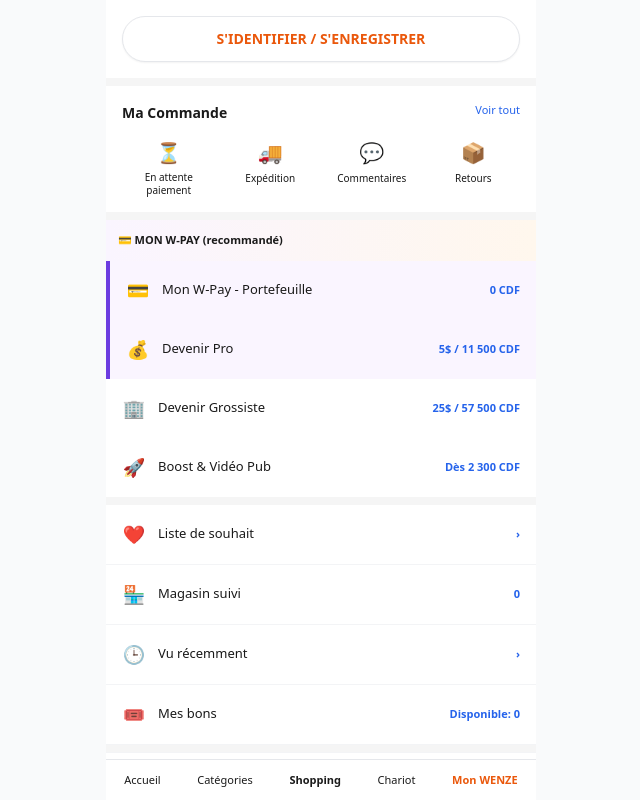
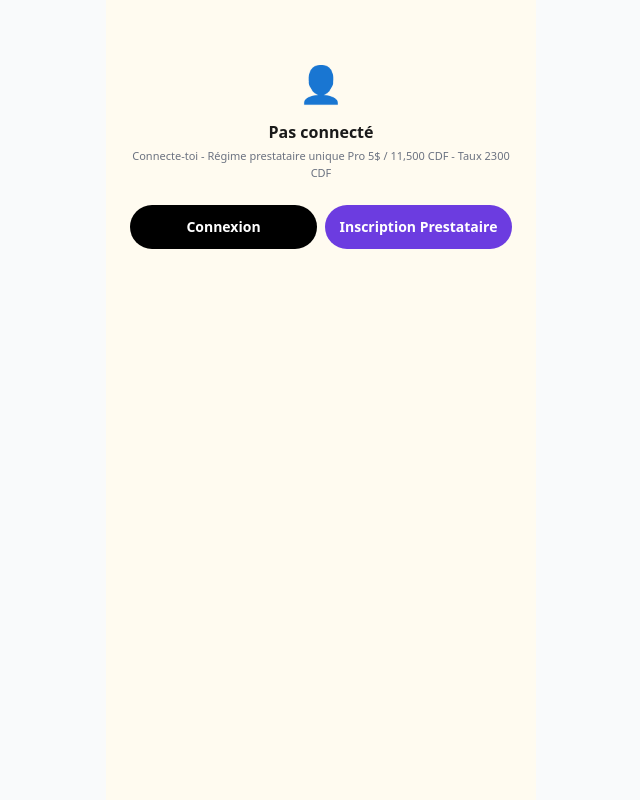
Before and after one commit to kongolokelvin47-cmd/Wenze-pwa, a Next.js app: page /profil in a window 1280 px wide. Shown: the top 800 px of the page, without its empty margins (319-959 px from the left). Built offline with nearby package versions, Linux system fonts and the light colour scheme; no server answers.

Commit message:
Refactor ProfilWenze to ProfilPage with improved state
Refactor ProfilWenze component to ProfilPage and update state management. Enhance user data handling and improve loading logic.

```diff
--- a/app/profil/page.tsx
+++ b/app/profil/page.tsx
@@ -1,158 +1,215 @@
-"use client"
-import { useEffect, useState } from "react"
-import Link from "next/link"
-import { useRouter } from "next/navigation"
-import { createClient } from "@supabase/supabase-js"
+"use client";
+import { useState, useEffect, useMemo } from "react";
+import Link from "next/link";
+import { useRouter } from "next/navigation";
+import { CATEGORIES_WENZE, getCategorieById } from "@/lib/categories";
+import { FORMULES, verifierAbonnement, TAUX_CDF } from "@/lib/paiement";
 
-// ✅ FIX VERCEL ANTI-ROUGE - plus de ../../lib/supabase
-const supabase = createClient(
-  process.env.NEXT_PUBLIC_SUPABASE_URL!,
-  process.env.NEXT_PUBLIC_SUPABASE_ANON_KEY!
-)
+const cleanWhatsapp = (n: string) => (n || "").toString().replace(/[^0-9]/g, "");
 
-export default function ProfilWenze() {
-  const router = useRouter()
-  const [user, setUser] = useState<any>(null)
-  const [profile, setProfile] = useState<any>(null)
-  const [solde, setSolde] = useState(0)
-  const [loading, setLoading] = useState(true)
+export default function ProfilPage() {
+  const router = useRouter();
+  const [user, setUser] = useState<any>(null);
+  const [annonces, setAnnonces] = useState<any[]>([]);
+  const [abonnement, setAbonnement] = useState<any>(null);
+  const [solde, setSolde] = useState(0);
 
-  useEffect(() => { charger() }, [])
+  useEffect(() => {
+    try {
+      const raw = localStorage.getItem("wenze_user");
+      if (raw) {
+        const u = JSON.parse(raw);
+        // ✅ FIX BOUTIQUE - assure regime prestataire unique + estBoutique
+        const fixedUser = {
+          ...u,
+          regime: u.regime || "prestataire",
+          estBoutique: u.estBoutique !== false, // Par défaut true si pas défini - pour que /boutiques fonctionne
+          categorieId: u.categorieId || u.categorie || "commerce",
+          profession: u.profession || u.activite || "Prestataire",
+        };
+        setUser(fixedUser);
 
-  async function charger() {
-    try {
-      const { data: { user } } = await supabase.auth.getUser()
-      setUser(user)
+        // ✅ SYNC vers wenze_all_users pour que /boutiques te voie - CRITIQUE
+        try {
+          const allRaw = localStorage.getItem("wenze_all_users");
+          const allUsers = allRaw ? JSON.parse(allRaw) : [];
+          const wa = cleanWhatsapp(fixedUser.ownerWhatsapp || fixedUser.whatsapp);
+          const idx = allUsers.findIndex((x:any) => cleanWhatsapp(x.ownerWhatsapp || x.whatsapp) === wa);
+          if (idx >= 0) allUsers[idx] = { ...allUsers[idx], ...fixedUser };
+          else allUsers.push(fixedUser);
+          localStorage.setItem("wenze_all_users", JSON.stringify(allUsers));
+          localStorage.setItem("wenze_user", JSON.stringify(fixedUser));
+        } catch {}
 
-      if (user) {
-        const [profRes, soldeRes] = await Promise.all([
-          supabase.from('profiles').select('*').eq('id', user.id).single(),
-          supabase.from('portefeuilles').select('solde').eq('user_id', user.id).single()
-        ])
+        // Solde W-Pay si existe
+        const s = parseInt(localStorage.getItem("wenze_solde") || "0");
+        setSolde(s);
+      }
+      const list = JSON.parse(localStorage.getItem("wenze_annonces_list") || "[]");
+      setAnnonces(list);
+      setAbonnement(verifierAbonnement());
+    } catch {}
+  }, []);
 
-        if (profRes.data) {
-          // Auto-downgrade si expiré
-          if (profRes.data?.plan_expire_at && new Date(profRes.data.plan_expire_at) < new Date() && profRes.data.plan !== 'freemium') {
-            await supabase.from('profiles').update({ plan: 'freemium', annonces_max: 3 }).eq('id', user.id)
-            setProfile({ ...profRes.data, plan: 'freemium' })
-          } else {
-            setProfile(profRes.data)
-          }
+  const myAnnonces = useMemo(() => {
+    if (!user) return [];
+    const myWa = cleanWhatsapp(user.ownerWhatsapp || user.whatsapp);
+    return annonces.filter((a: any) => cleanWhatsapp(a.ownerWhatsapp || a.whatsapp) === myWa);
+  }, [user, annonces]);
+
+  const getCategorieInfo = (catId: string) => {
+    const cat = getCategorieById((catId || "").toLowerCase());
+    return cat ? `${cat.icon} ${cat.titreCourt}` : catId || "Non défini";
+  };
+
+  const getRegimeBadge = () => {
+    if (!user) return null;
+    const act = (user.activiteId || user.activite || user.profession || "").toLowerCase();
+    const isTech = act.includes("soudeur") || act.includes("tout-travaux") || user.categorieId === "technique";
+    // ✅ Régime prestataire unique - Soudeur + Tout travaux = même régime que tous les prestataires
+    if (user.type === "pro") return { label: `PRO ${FORMULES.pro.prix}$ / ${FORMULES.pro.prixCDF.toLocaleString()} CDF • Régime prestataire unique ${isTech ? "🔧 Soudeur + Tout travaux inclus" : ""}`, color: "bg-[#6C3CE0]" };
+    if (user.type === "grossiste") return { label: `GROSSISTE ${FORMULES.grossiste.prix}$ / ${FORMULES.grossiste.prixCDF.toLocaleString()} CDF • Régime prestataire`, color: "bg-orange-500" };
+    return { label: `FREEMIUM 3 gratuites • Régime prestataire • Taux ${TAUX_CDF} CDF`, color: "bg-gray-800" };
+  };
+
+  const handleLogout = () => {
+    if (confirm("Déconnexion ? Supprime aussi ta boutique locale ?")) {
+      const wa = cleanWhatsapp(user.ownerWhatsapp || user.whatsapp);
+      try {
+        const allRaw = localStorage.getItem("wenze_all_users");
+        if (allRaw) {
+          const allUsers = JSON.parse(allRaw);
+          const filtered = allUsers.filter((x:any) => cleanWhatsapp(x.ownerWhatsapp || x.whatsapp) !== wa);
+          localStorage.setItem("wenze_all_users", JSON.stringify(filtered));
         }
-        if (soldeRes.data) setSolde(soldeRes.data.solde)
-        else {
-          // Crée portefeuille si n'existe pas
-          await supabase.from('portefeuilles').insert({ user_id: user.id, solde: 0 })
-        }
-      }
-    } catch(e) { console.log(e) }
-    finally { setLoading(false) }
+      } catch {}
+      localStorage.removeItem("wenze_user");
+      router.push("/");
+    }
+  };
+
+  if (!user) {
+    return (
+      <div className="max-w-[430px] mx-auto bg-[#FFFBF0] min-h-screen p-6 text-center">
+        <p className="text-4xl mt-10">👤</p>
+        <p className="font-black mt-4">Pas connecté</p>
+        <p className="text-[11px] text-gray-500 mt-1">Connecte-toi - Régime prestataire unique Pro {FORMULES.pro.prix}$ / {FORMULES.pro.prixCDF.toLocaleString()} CDF - Taux {TAUX_CDF} CDF</p>
+        <div className="grid grid-cols-2 gap-2 mt-6">
+          <Link href="/connexion" className="bg-black text-white py-3 rounded-full text-sm font-bold">Connexion</Link>
+          <Link href="/inscription" className="bg-[#6C3CE0] text-white py-3 rounded-full text-sm font-bold">Inscription Prestataire</Link>
+        </div>
+      </div>
+    );
   }
 
-  async function logout() {
-    await supabase.auth.signOut()
-    if (typeof window !== 'undefined') localStorage.clear()
-    router.push('/login')
-  }
-
-  if (loading) return <div className="max-w-[430px] mx-auto p-10 text-center text-xs">Chargement WENZE...</div>
-
-  const isPro = profile?.plan === 'pro' || profile?.plan === 'grossiste'
-  const isExpired = profile?.plan_expire_at ? new Date(profile.plan_expire_at) < new Date() : false
+  const badge = getRegimeBadge();
+  const catInfo = getCategorieInfo(user.categorieId || user.categorie);
+  const actLower = (user.activiteId || user.activite || user.profession || "").toLowerCase();
+  const isSpecialRegime = actLower.includes("soudeur") || actLower.includes("tout-travaux");
 
   return (
-    <div className="max-w-[430px] mx-auto min-h-screen bg-[#f5f5f5] pb-24">
-      <div className="bg-white p-4">
-        {!user ? (
-          <Link href="/login" className="block w-full bg-white border shadow-sm rounded-full py-3 font-bold text-orange-600 text-center text-sm">
-            S'IDENTIFIER / S'ENREGISTRER
-          </Link>
-        ) : (
-          <div className="flex items-center gap-3">
-            <div className="w-12 h-12 bg-black text-white rounded-full flex items-center justify-center font-bold text-lg">
-              {user.email?.[0]?.toUpperCase()}
+    <div className="max-w-[430px] mx-auto bg-[#FFFBF0] min-h-screen pb-24">
+      <header className="sticky top-0 bg-white z-20 p-4 border-b flex items-center gap-3">
+        <Link href="/" className="w-8 h-8 bg-gray-100 rounded-full flex items-center justify-center">←</Link>
+        <h1 className="font-black">Profil • {myAnnonces.length} annonces</h1>
+        <span className="ml-auto text-[10px] bg-black text-white px-2 py-1 rounded-full font-bold">{solde.toLocaleString()} CDF • Taux {TAUX_CDF}</span>
+      </header>
+
+      <div className="p-4">
+        <div className="bg-white border rounded-2xl p-4">
+          <div className="flex gap-3">
+            <div className="w-16 h-16 rounded-full bg-gradient-to-br from-purple-100 to-orange-100 flex items-center justify-center text-2xl border overflow-hidden">
+              {user.photo ? <img src={user.photo} className="w-full h-full rounded-full object-contain" /> : "👤"}
             </div>
             <div className="flex-1 min-w-0">
-              <p className="font-bold text-sm truncate">{user.email}</p>
-              <div className="flex items-center gap-2 mt-0.5">
-                <span className={`text-[10px] px-2 py-0.5 rounded-full font-black ${isPro && !isExpired ? 'bg-purple-100 text-[#6C3CE0]' : 'bg-gray-100 text-gray-600'}`}>
-                  {isExpired ? 'EXPIRÉ' : (profile?.plan || 'FREEMIUM').toUpperCase()}
-                </span>
-                <span className="text-[11px] text-green-600 font-bold">
-                  {isPro && !isExpired ? 'ILLIMITÉ' : '3 annonces max'}
-                </span>
+              <p className="font-black text-[15px] flex items-center gap-2">{user.nom} {isSpecialRegime && <span className="text-[8px] bg-[#6C3CE0] text-white px-2 py-0.5 rounded-full">PRESTATAIRE UNIQUE</span>}</p>
+              <p className="text-[11px] text-gray-600">👤 {user.profession || user.categorie || "Prestataire"} • {catInfo}</p>
+              <p className="text-[10px] text-gray-500">📍 {user.ville || user.commune || "Kinshasa"} • 🔒 {cleanWhatsapp(user.ownerWhatsapp || user.whatsapp).slice(-4)} • Taux {TAUX_CDF} CDF</p>
+              <div className="flex gap-2 mt-2 flex-wrap">
+                <span className={`text-[9px] px-2 py-1 rounded-full font-bold text-white ${badge?.color}`}>{badge?.label}</span>
+                <span className="text-[9px] px-2 py-1 rounded-full bg-green-50 text-green-700 font-bold">Régime: {user.regime || "prestataire"} • estBoutique: {user.estBoutique ? "OUI" : "NON"}</span>
+                {abonnement?.actif && <span className="text-[9px] px-2 py-1 rounded-full bg-green-500 text-white font-bold">Actif {abonnement.expireDans}j restants</span>}
               </div>
-              {profile?.plan_expire_at && !isExpired && (
-                <p className="text-[10px] text-gray-500 mt-1">Expire le {new Date(profile.plan_expire_at).toLocaleDateString('fr-FR')}</p>
-              )}
-              {isExpired && <p className="text-[10px] text-red-500 font-bold">Repaye pour réactiver</p>}
             </div>
-            <Link href="/portefeuille" className="bg-black text-white text-[10px] px-3 py-2 rounded-full font-bold">
-              {solde.toLocaleString()} CDF
-            </Link>
           </div>
-        )}
-      </div>
 
-      <div className="bg-white mt-2 p-4">
-        <div className="flex justify-between mb-4">
-          <h2 className="font-bold text-[14px]">Ma Commande</h2>
-          <Link href="/commandes" className="text-blue-600 text-[11px]">Voir tout</Link>
+          <div className="mt-4 bg-[#6C3CE0]/5 border border-[#6C3CE0]/20 rounded-xl p-3">
+            <p className="text-[11px] font-bold text-[#6C3CE0]">🔧 Régime prestataire unique - 6 métiers - Taux {TAUX_CDF} CDF fixe</p>
+            <p className="text-[10px] text-gray-600 mt-1 leading-snug">
+              {isSpecialRegime
+                ? `Tu es ${user.profession} - Régime prestataire Pro ${FORMULES.pro.prix}$ / ${FORMULES.pro.prixCDF.toLocaleString()} CDF - Même régime que tous les prestataires (Commerce, Beauté, Alimentation...). Soudeur + Tout travaux = même régime.`
+                : `Tous les prestataires au même régime Pro ${FORMULES.pro.prix}$ / ${FORMULES.pro.prixCDF.toLocaleString()} CDF (Taux ${TAUX_CDF} CDF). Soudeur + Tout travaux inclus dans même régime.`}
+            </p>
+            <p className="text-[10px] text-gray-500 mt-1">Catégorie: {catInfo} • Activité: {user.activite || user.profession} • {CATEGORIES_WENZE.length} métiers • Boutique fonctionnelle: {user.estBoutique ? "OUI visible dans /boutiques" : "NON - sera fixée auto"}</p>
+          </div>
+
+          <div className="grid grid-cols-3 gap-2 mt-4 text-center">
+            <div className="bg-gray-50 rounded-xl p-3"><p className="font-black text-lg">{myAnnonces.length}</p><p className="text-[10px] text-gray-500">Annonces</p><p className="text-[8px] text-green-600">wenze_annonces_list</p></div>
+            <div className="bg-gray-50 rounded-xl p-3"><p className="font-black text-lg">{user.type === "pro" || user.type === "grossiste" ? "∞" : Math.max(0, 3 - myAnnonces.length)}</p><p className="text-[10px] text-gray-500">Restantes</p><p className="text-[8px] text-gray-400">{user.type}</p></div>
+            <div className="bg-gray-50 rounded-xl p-3"><p className="font-black text-lg">{solde.toLocaleString()}</p><p className="text-[10px] text-gray-500">CDF W-Pay</p><p className="text-[8px] text-gray-400">Taux {TAUX_CDF}</p></div>
+          </div>
         </div>
-        <div className="grid grid-cols-4 gap-2 text-center">
-          <div onClick={()=>router.push('/commandes')} className="flex flex-col items-center cursor-pointer"><span className="text-xl">⏳</span><span className="text-[10px] mt-1 leading-tight">En attente<br/>paiement</span></div>
-          <div className="flex flex-col items-center"><span className="text-xl">🚚</span><span className="text-[10px] mt-1">Expédition</span></div>
-          <div className="flex flex-col items-center"><span className="text-xl">💬</span><span className="text-[10px] mt-1">Commentaires</span></div>
-          <div className="flex flex-col items-center"><span className="text-xl">📦</span><span className="text-[10px] mt-1">Retours</span></div>
+
+        <div className="mt-6">
+          <div className="flex justify-between items-center mb-3">
+            <h2 className="font-bold text-[14px]">Mes annonces ({myAnnonces.length}) - Boutique fonctionnelle • Taux {TAUX_CDF}</h2>
+            <Link href="/publier" className="text-[11px] bg-black text-white px-3 py-1.5 rounded-full font-bold">+ Publier</Link>
+          </div>
+
+          {myAnnonces.length === 0 ? (
+            <div className="bg-white border-2 border-dashed rounded-2xl p-6 text-center">
+              <p className="text-2xl">📦</p>
+              <p className="text-[12px] font-bold mt-2">Pas encore d'annonce</p>
+              <p className="text-[10px] text-gray-500 mt-1">Publie pour que ta boutique apparaisse dans /boutiques avec régime prestataire unique Pro {FORMULES.pro.prix}$ / {FORMULES.pro.prixCDF.toLocaleString()} CDF (Taux {TAUX_CDF})</p>
+              <Link href="/publier" className="mt-3 inline-block bg-[#6C3CE0] text-white px-5 py-2 rounded-full text-[11px] font-bold">Publier première annonce - {FORMULES.pro.prix}$</Link>
+            </div>
+          ) : (
+            <div className="grid gap-2">
+              {myAnnonces.map((a: any) => {
+                const cInfo = getCategorieInfo(a.categorieId || a.categorie);
+                const aAct = (a.activiteId || a.activite || "").toLowerCase();
+                const aSpecial = aAct.includes("soudeur") || aAct.includes("tout-travaux");
+                return (
+                  <div key={a.id} className="bg-white border rounded-xl p-3 flex gap-3">
+                    <div className="w-14 h-14 bg-gray-50 rounded-xl flex items-center justify-center overflow-hidden relative">
+                      {a.photo ? <img src={a.photo} className="max-w-full max-h-full object-contain" /> : "📦"}
+                      {aSpecial && <span className="absolute -top-1 -right-1 text-[8px] bg-[#6C3CE0] text-white px-1 rounded-full">PREST</span>}
+                    </div>
+                    <div className="flex-1 min-w-0">
+                      <p className="text-[12px] font-bold truncate">{a.titre} {aSpecial && "🔧"}</p>
+                      <p className="text-[10px] text-gray-500">{cInfo} • {a.activite || a.profession} • {a.prix}$ / {(a.prix * TAUX_CDF).toLocaleString()} CDF • Régime prestataire</p>
+                      <p className="text-[9px] text-green-600 mt-1">✅ Visible dans /boutiques + catégorie {a.categorieId} • Taux {TAUX_CDF}</p>
+                    </div>
+                    <Link href={`/produit/${a.id}`} className="text-[10px] bg-gray-100 px-3 py-1.5 rounded-full font-bold h-fit">Voir</Link>
+                  </div>
+                );
+              })}
+            </div>
+          )}
+        </div>
+
+        <div className="mt-6 grid gap-2">
+          <Link href="/boutiques" className="bg-white border p-3 rounded-xl flex justify-between items-center">
+            <span className="text-[13px] font-bold">🏪 Voir toutes boutiques - {CATEGORIES_WENZE.length} métiers - Taux {TAUX_CDF}</span>
+            <span className="text-[#6C3CE0]">→</span>
+          </Link>
+          <Link href={`/boutique/${encodeURIComponent(user.ownerWhatsapp || user.whatsapp)}`} className="bg-[#6C3CE0] text-white p-3 rounded-xl text-center font-bold text-[13px]">
+            🔧 Ma boutique publique - {user.profession} - Régime prestataire unique {isSpecialRegime ? "Soudeur + Tout travaux même régime" : `${FORMULES.pro.prix}$`} • {TAUX_CDF} CDF
+          </Link>
+          <div className="grid grid-cols-2 gap-2">
+            <Link href="/video" className="bg-black text-white p-3 rounded-xl text-center font-bold text-[12px]">🎬 Vidéos {myAnnonces.filter((a:any)=>a.video).length}</Link>
+            <Link href="/portefeuille" className="bg-white border p-3 rounded-xl text-center font-bold text-[12px]">💳 W-Pay {solde.toLocaleString()} CDF</Link>
+          </div>
+          <button onClick={handleLogout} className="bg-white border border-red-200 text-red-600 p-3 rounded-xl font-bold text-[13px]">Déconnexion • Taux {TAUX_CDF} CDF</button>
+        </div>
+
+        <div className="mt-4 bg-white border rounded-xl p-3 text-[9px] text-gray-400">
+          <p className="font-bold text-gray-600">Diagnostic boutiques temps présent</p>
+          <p className="mt-1">Catégorie: {catInfo} • Activité: {user.activite || user.profession} • Régime: {user.regime} • estBoutique: {user.estBoutique ? "OUI" : "NON"} • WhatsApp: 🔒 {cleanWhatsapp(user.ownerWhatsapp || user.whatsapp).slice(-4)} • Plan: {user.type} • Annonces: {myAnnonces.length} • wenze_all_users sync: OK • Taux: {TAUX_CDF} CDF fixe • Pro: {FORMULES.pro.prix}$ = {FORMULES.pro.prixCDF} CDF</p>
+          <p className="mt-1 text-[#6C3CE0] font-bold">Soudeur + Tout travaux = même régime prestataire unique Pro {FORMULES.pro.prix}$ - Boutique fonctionnelle dans /boutiques - Taux {TAUX_CDF} CDF</p>
         </div>
       </div>
-
-      <div className="bg-white mt-2">
-        <div className="p-3 bg-gradient-to-r from-purple-50 to-orange-50">
-          <p className="text-[11px] font-black">💳 MON W-PAY (recommandé)</p>
-        </div>
-        <Item icon="💳" label="Mon W-Pay - Portefeuille" right={`${solde.toLocaleString()} CDF`} onClick={() => router.push('/portefeuille')} highlight />
-        <Item icon="💰" label="Devenir Pro" right="5$ / 11 500 CDF" onClick={() => router.push('/tarifs')} highlight />
-        <Item icon="🏢" label="Devenir Grossiste" right="25$ / 57 500 CDF" onClick={() => router.push('/tarifs')} />
-        <Item icon="🚀" label="Boost & Vidéo Pub" right="Dès 2 300 CDF" onClick={() => router.push('/portefeuille')} />
-      </div>
-
-      <div className="bg-white mt-2 divide-y divide-gray-100">
-        <Item icon="❤️" label="Liste de souhait" onClick={() => router.push('/favoris')} />
-        <Item icon="🏪" label="Magasin suivi" value="0" />
-        <Item icon="🕒" label="Vu récemment" />
-        <Item icon="🎟️" label="Mes bons" right="Disponible: 0" />
-        <div className="h-2 bg-[#f5f5f5]"></div>
-        <Item icon="🏠" label="Gestion des adresses" onClick={() => router.push('/profil/adresses')} />
-        <Item icon="🎧" label="Centre de services" />
-        <Item icon="👥" label="Inviter un ami - Gagne 1 mois Pro" />
-      </div>
-
-      {user && (
-        <div className="p-4 space-y-2">
-          <button onClick={logout} className="w-full bg-white border border-red-200 text-red-500 p-3 rounded-xl text-sm font-bold">
-            Déconnexion sécurisée
-          </button>
-          <p className="text-[9px] text-center text-gray-400">ID: {user.id.slice(0,8)}... | WENZE v2.3 | Taux 2300 CDF</p>
-        </div>
-      )}
-
-      <div className="fixed bottom-0 left-1/2 -translate-x-1/2 w-full max-w-[430px] bg-white border-t flex justify-around py-3 text-[11px] z-50">
-        <span onClick={() => router.push('/')} className="cursor-pointer">Accueil</span>
-        <span className="cursor-pointer">Catégories</span>
-        <span className="font-bold cursor-pointer">Shopping</span>
-        <span className="cursor-pointer">Chariot</span>
-        <span className="text-orange-600 font-black">Mon WENZE</span>
-      </div>
     </div>
-  )
+  );
 }
-
-function Item({ icon, label, right, value, onClick, highlight }: any) {
-  return (
-    <div onClick={onClick} className={`flex items-center justify-between p-4 ${highlight ? 'bg-purple-50 border-l-4 border-l-[#6C3CE0]' : 'bg-white'} ${onClick ? 'cursor-pointer active:bg-gray-50' : ''}`}>
-      <div className="flex items-center gap-3"><span className="text-[18px] w-6 text-center">{icon}</span><span className="text-[13px] font-medium">{label}</span></div>
-      <span className="text-blue-600 text-[11px] font-bold ml-2 truncate">{right || value || "›"}</span>
-    </div>
-  )
-        }
+export const dynamic = 'force-dynamic';
```
